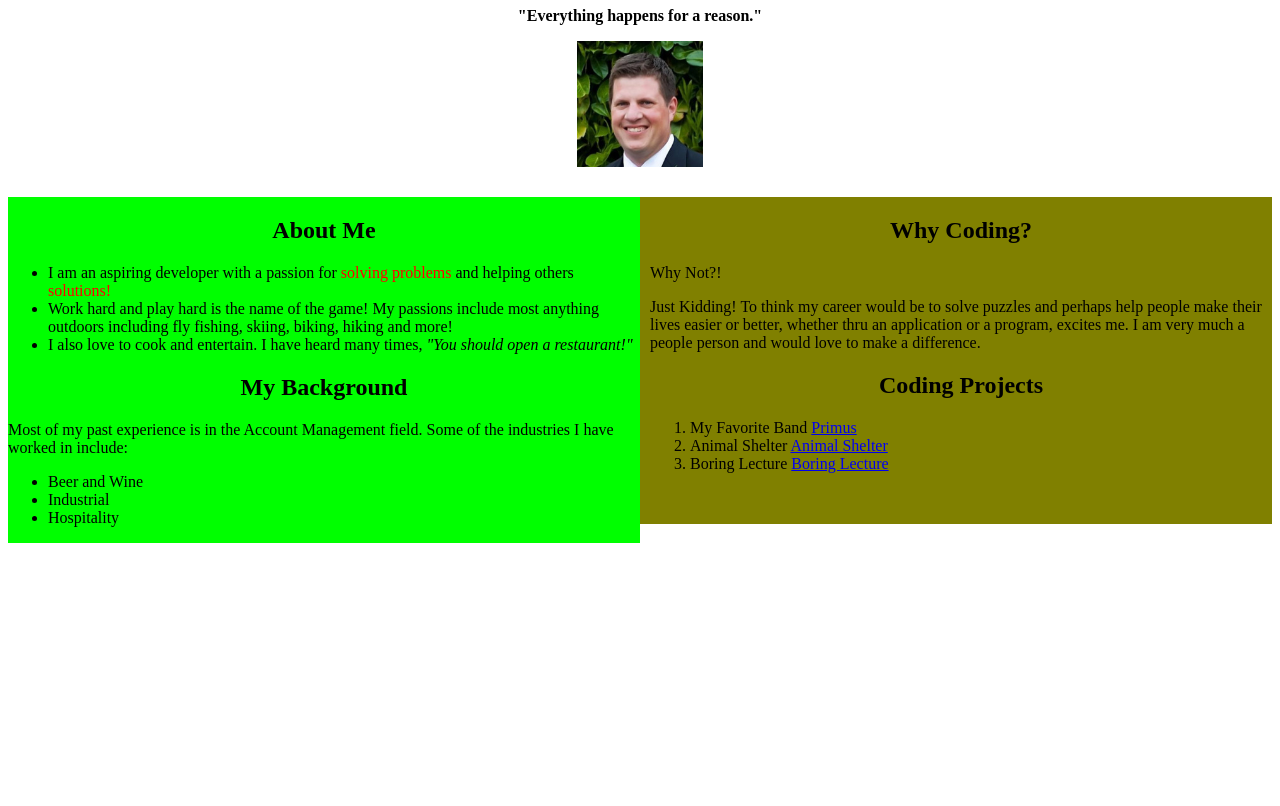
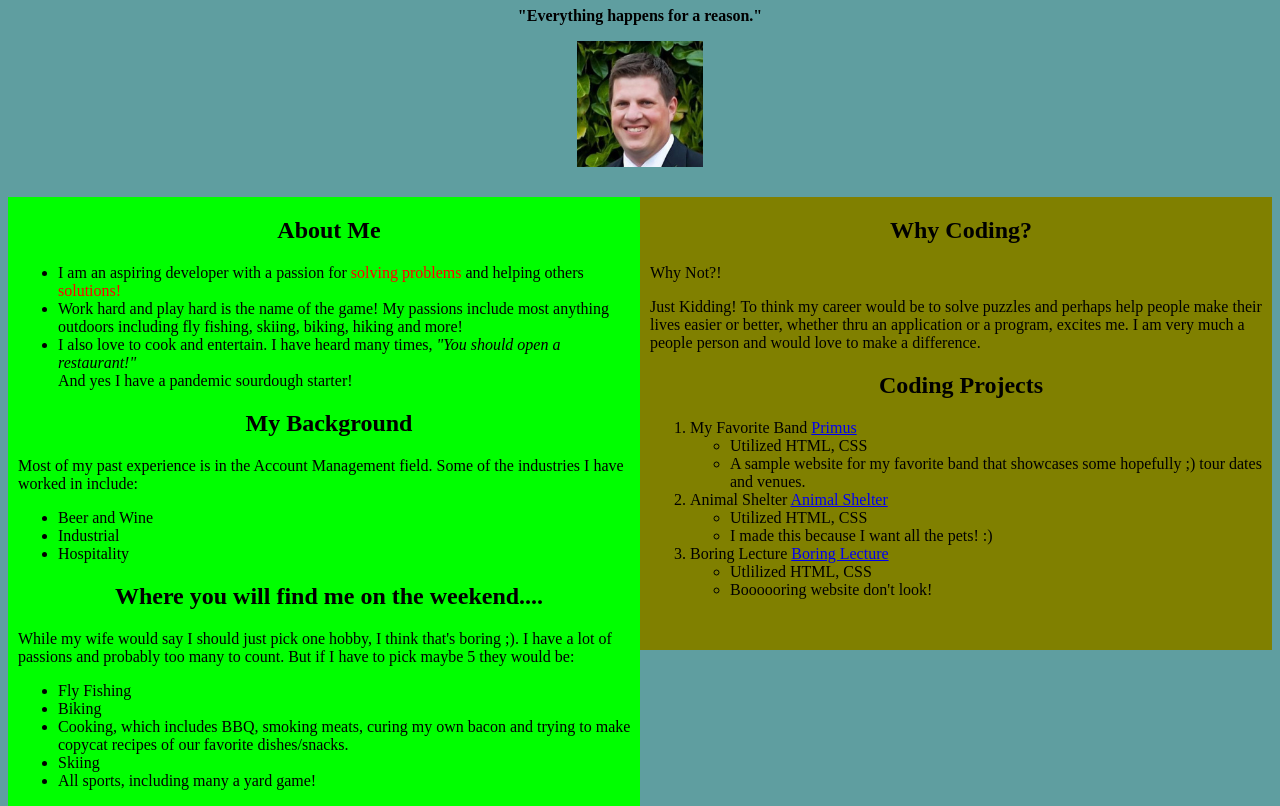
Before and after one commit to klang812/my-portfolio, a plain HTML site: page index.html in a window 1280 px wide. Shown: the part 73-879 px from the top of the page. Before the commit the page ends 800 px from the top, so only its background shows below. Drawn offline with Linux system fonts and the light colour scheme.

Commit message:
add border box styling to sidebars and add hobbies/interest section

```diff
--- a/css/styles.css
+++ b/css/styles.css
@@ -1,17 +1,21 @@
-.my-image {
-  display: block;
-  margin-left: auto;
-  margin-right: auto;
-  width: 10%;
+body {
+  background-color: cadetblue;
+}
+
+h1 {
+  text-align: center;
+  font-weight: 900;
 }
 
 h2 {
   text-align: center;
 }
 
-h1 {
-  text-align: center;
-  font-weight: 900;
+.my-image {
+  display: block;
+  margin-left: auto;
+  margin-right: auto;
+  width: 10%;
 }
 
 .body {
@@ -24,6 +28,7 @@ h1 {
   background-color: lime;
   border: 5%;
   margin-top: 30px;
+  padding-left: 10px;
   box-sizing: border-box;
 }
 
--- a/index.html
+++ b/index.html
@@ -13,7 +13,7 @@
     <ul>
       <li>I am an aspiring developer with a passion for <span style="color:red">solving problems</span> and helping others <span style="color:red">solutions!</span></li>
       <li>Work hard and play hard is the name of the game!  My passions include most anything outdoors including fly fishing, skiing, biking, hiking and more!</li>
-      <li>I also love to cook and entertain.  I have heard many times, <em>"You should open a restaurant!"</em></li>
+      <li>I also love to cook and entertain.  I have heard many times, <em>"You should open a restaurant!"</em></li>  And yes I have a pandemic sourdough starter!
     </ul>
     <h2>My Background</h2>
     <p>Most of my past experience is in the Account Management field.  Some of the industries I have worked in include:</p>
@@ -22,6 +22,16 @@
       <li>Industrial</li>
       <li>Hospitality</li>
     </ul>
+    <h2>Where you will find me on the weekend....</h2>
+    <p>While my wife would say I should just pick one hobby, I think that's boring ;).  I have a lot of passions and probably too many to count.  But if I have to pick maybe 5 they would be:</p>
+      <ul>
+        <li>Fly Fishing</li>
+        <li>Biking</li>
+        <li>Cooking, which includes BBQ, smoking meats, curing my own bacon and trying to make copycat recipes of our favorite dishes/snacks.</li>
+        <li>Skiing</li>
+        <li>All sports, including many a yard game!</li>
+      </ul>
+    <p></p>
   </div>
   <div class=code-sidebar>
     <h2>Why Coding?</h2>
@@ -30,8 +40,20 @@
     <h2>Coding Projects</h2>
     <ol>
       <li>My Favorite Band <a href="https://github.com/klang812/favorite-band">Primus</a></li>
+      <ul>
+        <li>Utilized HTML, CSS</li>
+        <li>A sample website for my favorite band that showcases some hopefully ;) tour dates and venues.</li>
+      </ul>
       <li>Animal Shelter <a href="https://github.com/klang812/animal-website">Animal Shelter</a></li>
+      <ul>
+        <li>Utilized HTML, CSS</li>
+        <li>I made this because I want all the pets! :)</li>
+      </ul>
       <li>Boring Lecture <a href="https://github.com/klang812/boring-lecture">Boring Lecture</a></li>
+      <ul>
+        <li>Utlilized HTML, CSS</li>
+        <li>Boooooring website don't look!</li>
+      </ul>
     </ol>
   </div>
 </body>
```
